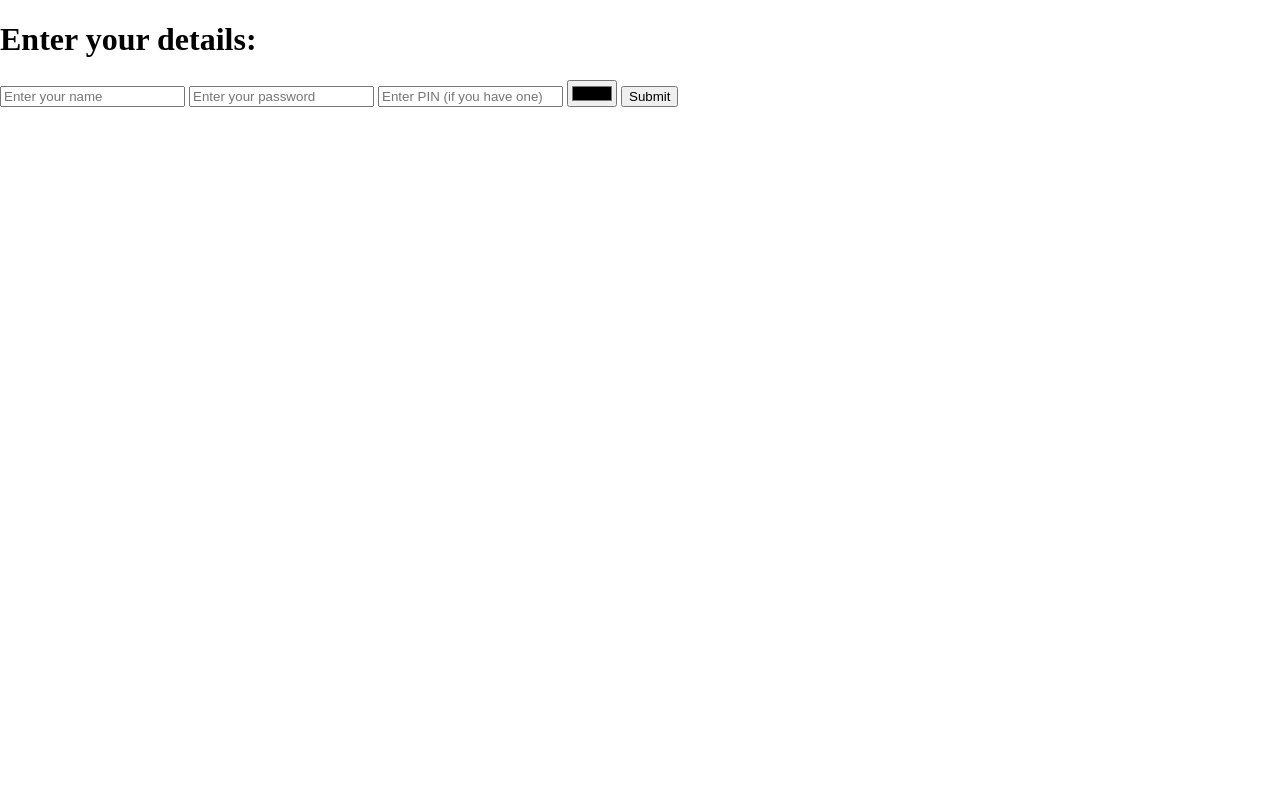
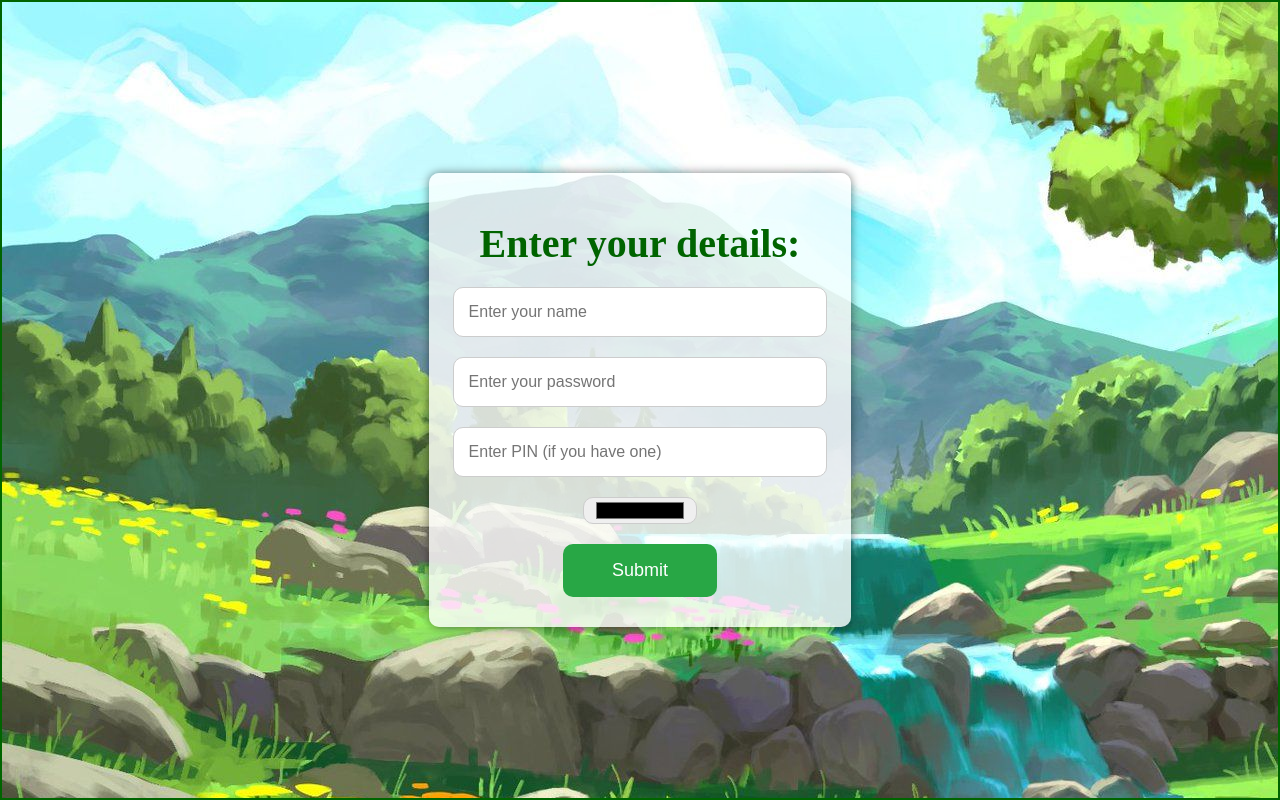
Before and after one commit to nguyenthiyenchi/pokemon-cat-n-bat, a plain HTML site: page templates/client.html in a window 1280 px wide. Drawn offline with nearby package versions, Linux system fonts and the light colour scheme; no server answers.

Commit message:
design pokecat

```diff
--- a/templates/client.html
+++ b/templates/client.html
@@ -8,6 +8,7 @@
     <script src="https://cdnjs.cloudflare.com/ajax/libs/crypto-js/4.0.0/crypto-js.min.js"></script>
     <style>
         body {
+            background-image: url('/static/pokebat_background.jpg');
             display: flex;
             margin: 0;
             height: 100vh;
@@ -15,14 +16,74 @@
         }
 
         .container,
-        .input-section {
+        .input-panel {
             width: 100%;
             overflow: auto;
             position: relative;
-            border: 2px solid black;
+            border: 2px solid darkgreen;
+        }
+
+        .input-panel{
+            width: 100%;
+            display: flex;
+            justify-content: center;
+            align-items: center;
+            margin: 0;
+            overflow: hidden;
+        }
+
+        .input-section {
+            background: rgba(255, 255, 255, 0.8);
+            border-radius: 10px;
+            padding: 20px;
+            box-shadow: 0 0 10px rgba(0, 0, 0, 0.5);
+            text-align: center;
+            width: 30%;
+        }
+
+        .input-section h1 {
+            font-size: 40px;
+            margin-bottom: 20px;
+            color: darkgreen;
+        }
+
+        .input-section input {
+            display: block;
+            width: calc(100% - 40px);
+            padding: 15px;
+            font-size: 16px;
+            margin: 20px auto;
+            border: 1px solid #ccc;
+            border-radius: 10px;
+        }
+
+        .input-section input[type="color"] {
+            width: 30%;
+            padding: 0 10px;
+        }
+
+        .input-section button {
+            padding: 16px;
+            width: 40%;
+            font-size: 18px;
+            border: none;
+            border-radius: 10px;
+            background-color: #28a745;
+            color: white;
+            cursor: pointer;
+        }
+
+        .input-section button:hover {
+            background-color: #218838;
+        }
+
+        .input-section #error-message {
+            color: red;
+            margin-top: 10px;
         }
 
         .grid {
+            opacity: 0.7;
             display: grid;
             grid-template-columns: repeat(100, 20px); /* Change 50 to 100 for a 1000x1000 grid */
             grid-template-rows: repeat(100, 20px); /* Change 50 to 100 for a 1000x1000 grid */
@@ -56,7 +117,8 @@
 </head>
 <body>
     <!-- This is for players to signup/login -->
-    <div id="input-section">
+    <div class="input-panel" id="input-panel">
+        <div class="input-section" id="input-section">
             <h1>Enter your details:</h1>
             <input type="text" id="name-input" placeholder="Enter your name">
             <input type="password" id="password-input" placeholder="Enter your password">
@@ -64,6 +126,7 @@
             <input type="color" id="color-input" value="#000000">
             <button onclick="submitDetails()">Submit</button>
             <div id="error-message" style="color: red;"></div>
+        </div>
     </div>
 
     <div class="container" id="container" style="display: none;">
@@ -110,7 +173,7 @@
             const result = await response.json();
             if (result.unique) {
                 socket.emit('client_connected', { name: name, password: hashedPassword, color: color, pin: pin });
-                document.getElementById('input-section').style.display = 'none';
+                document.getElementById('input-panel').style.display = 'none';
                 document.getElementById('container').style.display = 'block';
                 // document.getElementById('logout-button').style.display = 'block';
                 // document.getElementById('delete-button').style.display = 'block';
```
Also changed, not shown: templates/server.html (+3 -1 lines). Lines whose indentation alone changed are shown as unchanged.
